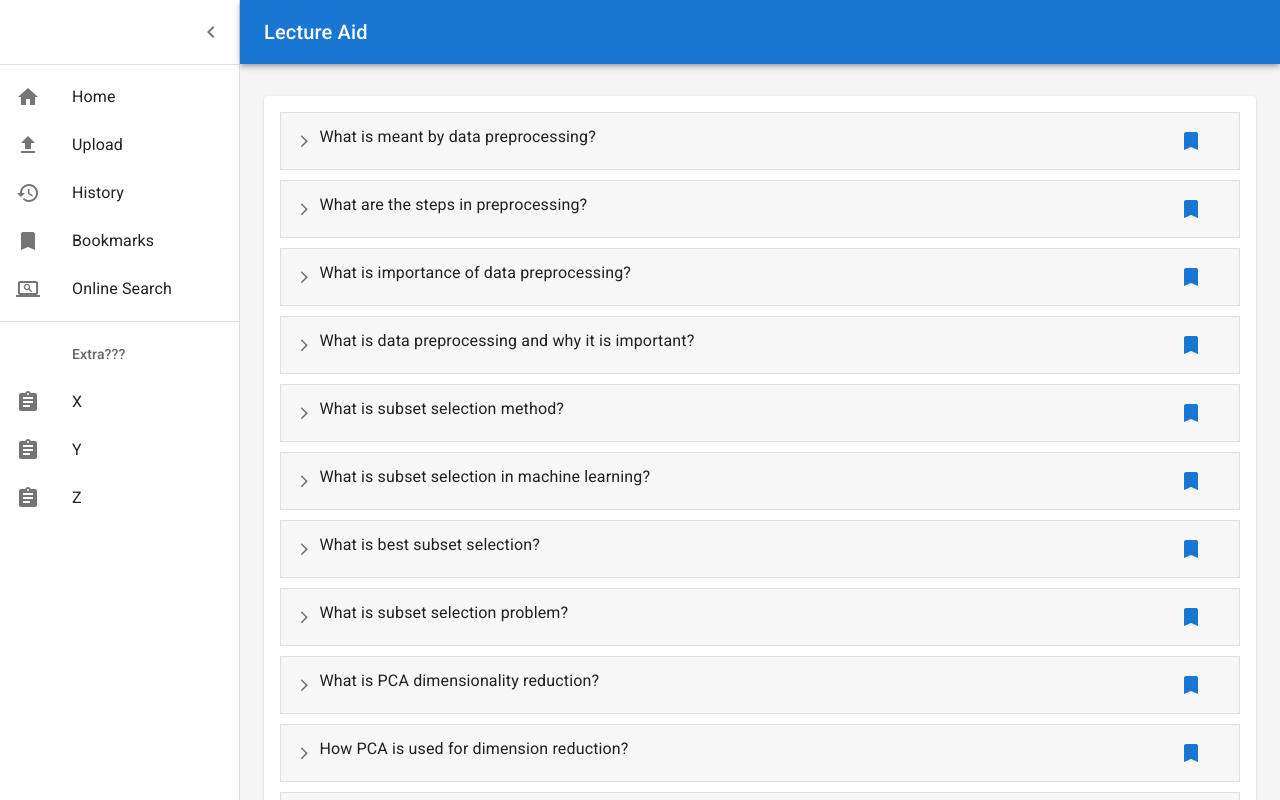
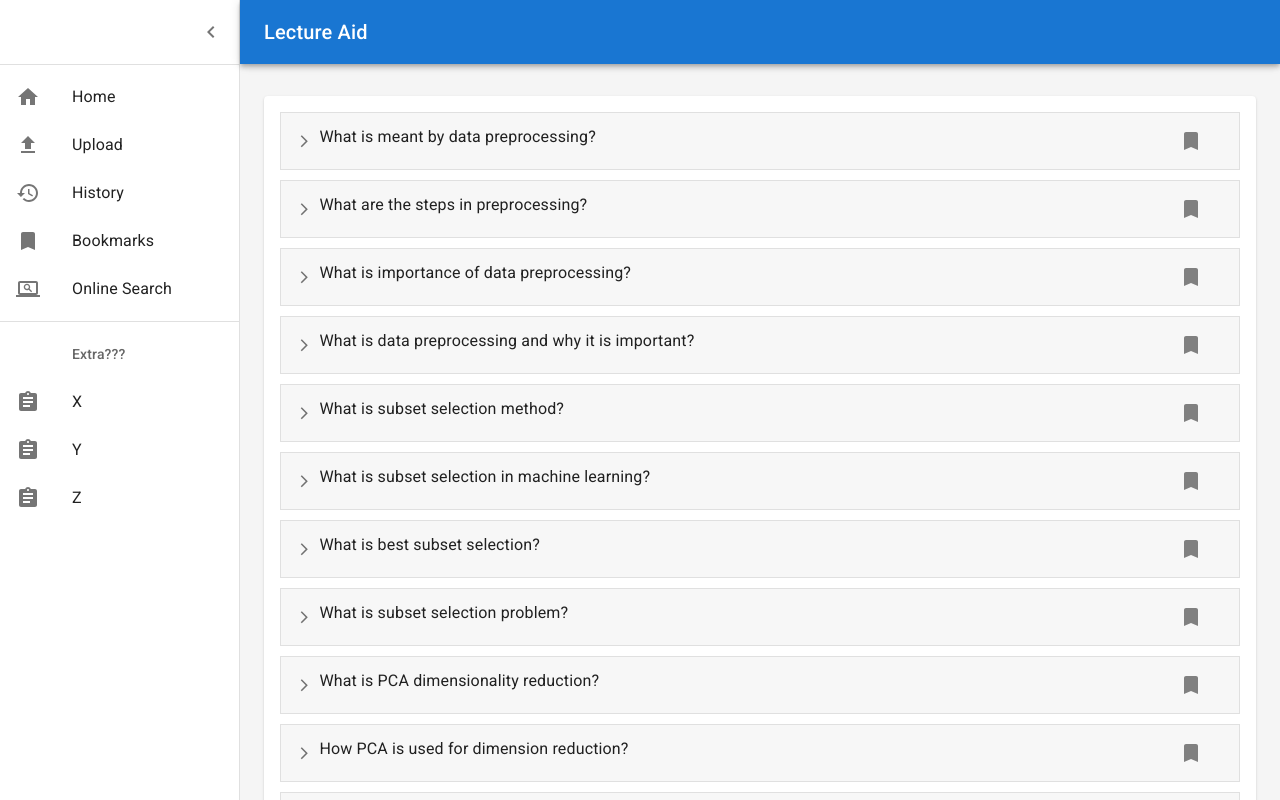
Before and after one commit to vickymhs/CSC510_Project_LectureAid, a React (Create React App) app in the folder client/: page / in a window 1280 px wide. Built offline with nearby package versions, Linux system fonts and the light colour scheme.

Commit message:
Changed bookmark icon selection

```diff
--- a/client/package.json
+++ b/client/package.json
@@ -5,6 +5,7 @@
   "dependencies": {
     "@emotion/react": "^11.5.0",
     "@emotion/styled": "^11.3.0",
+    "@material-ui/core": "^4.12.3",
     "@mui/icons-material": "^5.0.5",
     "@mui/material": "^5.0.6",
     "@mui/styled-engine-sc": "^5.0.4",
@@ -12,6 +13,7 @@
     "@testing-library/react": "^11.2.7",
     "@testing-library/user-event": "^12.8.3",
     "axios": "^0.24.0",
+    "jsdoc": "^3.6.7",
     "react": "^17.0.2",
     "react-dom": "^17.0.2",
     "react-scripts": "4.0.3",
--- a/client/src/containers/bookmarks.js
+++ b/client/src/containers/bookmarks.js
@@ -3,25 +3,34 @@ import Link from "@mui/material/Link";
 import Typography from "@mui/material/Typography";
 import { Accordion, AccordionSummary, AccordionDetails } from "./commons";
 
-function getRatingsFromLocalStorage() {
+function getBookmarksFromLocalStorage() {
   let linksInStorage = JSON.parse(localStorage.getItem("links"));
   return linksInStorage;
 }
 
 export default function BookmarkAccordian() {
   const [expanded, setExpanded] = React.useState("bookmark0");
-  const rows = getRatingsFromLocalStorage();
+  const rows = getBookmarksFromLocalStorage();
   const handleChange = (panel) => (event, newExpanded) => {
     setExpanded(newExpanded ? panel : false);
   };
-  let keys = Object.keys(rows);
+
+  let keys = []
+  if(rows)
+    keys = Object.keys(rows)
 
   return (
     <div>
       {keys.map((item, index) => (
         <Accordion key={"bookmark" + index}>
           <AccordionSummary aria-controls={"bookmark" + index + "-content"} id={"bookmark" + index + "-header"}>
-            <Typography>{rows[item].question}</Typography>
+            <Typography
+              style={{
+                marginRight: "auto"
+              }}
+            >
+              {rows[item].question}
+            </Typography>
           </AccordionSummary>
           <AccordionDetails>
             <Typography>{rows[item].simple_answer}</Typography>
--- a/client/src/containers/home.js
+++ b/client/src/containers/home.js
@@ -178,17 +178,20 @@ function DashboardContent() {
   };
 
   const changeContent = () => {
-    if (selectedMenu == "home") {
-      return (
-        <CustomizedAccordions
-          // results = {getResults("lecture4")}
-          results={result}
-        ></CustomizedAccordions>
-      );
-    } else if (selectedMenu == "upload") {
-      return <UploadFile></UploadFile>;
-    } else {
-      return <div></div>;
+    if(selectedMenu == 'home'){
+      return (<CustomizedAccordions
+        // results = {getResults("lecture4")}
+        results = {result}
+        >
+
+        </CustomizedAccordions>)
+    }else if(selectedMenu == 'upload'){
+      return (<UploadFile></UploadFile>)
+    }else if(selectedMenu == 'bookmarks'){
+      return (<BookmarkAccordian></BookmarkAccordian>)
+    }
+    else{
+      return (<div></div>)
     }
   };
 
@@ -259,15 +262,8 @@ function DashboardContent() {
           <Container maxWidth="lg" sx={{ mt: 4, mb: 4 }}>
             <Grid container spacing={3}>
               <Grid item xs={12}>
-                <Paper sx={{ p: 2, display: "flex", flexDirection: "column" }}>
-                  {/* <CustomizedAccordions
-                  // results = {getResults("lecture4")}
-                  results = {result}
-                  >
-
-                  </CustomizedAccordions> */}
+                <Paper sx={{ p: 2, display: 'flex', flexDirection: 'column' }}>
                   {changeContent()}
-                  {/* {onHandleChange('home')} */}
                 </Paper>
               </Grid>
             </Grid>
--- a/client/src/containers/questions.js
+++ b/client/src/containers/questions.js
@@ -1,21 +1,20 @@
-import * as React from "react";
-import Link from "@mui/material/Link";
-import Typography from "@mui/material/Typography";
-import BookmarkIcon from "@mui/icons-material/Bookmark";
-import Button from "@mui/material/Button";
-import { Accordion, AccordionSummary, AccordionDetails } from "./commons";
+import * as React from 'react';
+import Link from '@mui/material/Link';
+import Typography from '@mui/material/Typography';
+import BookmarkIcon from '@mui/icons-material/Bookmark';
+import Button from '@mui/material/Button';
+import {Accordion, AccordionSummary, AccordionDetails} from './commons';
+import { makeStyles } from '@material-ui/core/styles';
 
-function addBookmarkToLocalStorage(item) {
-  let link = item.answer;
-  let question = item.question;
-  let simpleAnswer = item.simple_answer;
-
-  let linksInStorage = JSON.parse(localStorage.getItem("links"));
-  if (!linksInStorage) {
-    linksInStorage = {};
+function iconStyles() {
+  return {
+    bookmarkedIcon: {
+      color: 'dodgerblue',
+    },
+    unBookmarkedIcon: {
+      color: 'grey',
+    },
   }
-  linksInStorage[link] = { question: question, simple_answer: simpleAnswer };
-  localStorage.setItem("links", JSON.stringify(linksInStorage));
 }
 
 export default function CustomizedAccordions(props) {
@@ -25,9 +24,40 @@ export default function CustomizedAccordions(props) {
     setExpanded(newExpanded ? panel : false);
   };
 
+  const getButtonIcon = (item) => {
+    let results = getBookmarksFromLocalStorage()
+    if(results){
+      let keys = Object.keys(results)
+      return keys.includes(item.answer)
+    }
+    return false
+  }
+
+  const getBookmarksFromLocalStorage = () => {
+    let linksInStorage = JSON.parse(localStorage.getItem("links"));
+    return linksInStorage
+  }
+
+  const addBookmarkToLocalStorage = (event, item) => {
+        let link = item.answer
+        let question = item.question
+        let simpleAnswer = item.simple_answer
+
+        let linksInStorage = JSON.parse(localStorage.getItem("links"));
+        if (!linksInStorage) {
+            linksInStorage = {};
+        }
+        linksInStorage[link] = {"question" : question, "simple_answer" : simpleAnswer}
+        localStorage.setItem("links", JSON.stringify(linksInStorage));
+        event.target.style.color = "dodgerblue"
+    }
+
+  const classes = makeStyles(iconStyles)();
+
   return (
     <div>
         {rows.map((item, index) => (
+    //   <Accordion key={"question" + index} expanded={expanded === "question" + index} onChange={handleChange("question" + index)}>
     <Accordion key={"question" + index}>
         <AccordionSummary aria-controls={"question" + index + "-content"} id={"question" + index + "-header"}>
           <Typography
@@ -37,8 +67,10 @@ export default function CustomizedAccordions(props) {
           >
             {item.question}
           </Typography>
-            <Button size="small" onClick={() => addBookmarkToLocalStorage(item)}>
-              <BookmarkIcon />
+          <Button
+            size="small"
+            onClick={(e) => addBookmarkToLocalStorage(e,item)}>
+             {getButtonIcon(item) ? <BookmarkIcon className={classes.bookmarkedIcon}/> : <BookmarkIcon className={classes.unBookmarkedIcon}/>}
           </Button>
         </AccordionSummary>
         <AccordionDetails>
```
Also changed, not shown: 1 other file (tests, documents, lock files or other folders). Lines whose indentation alone changed are shown as unchanged.
